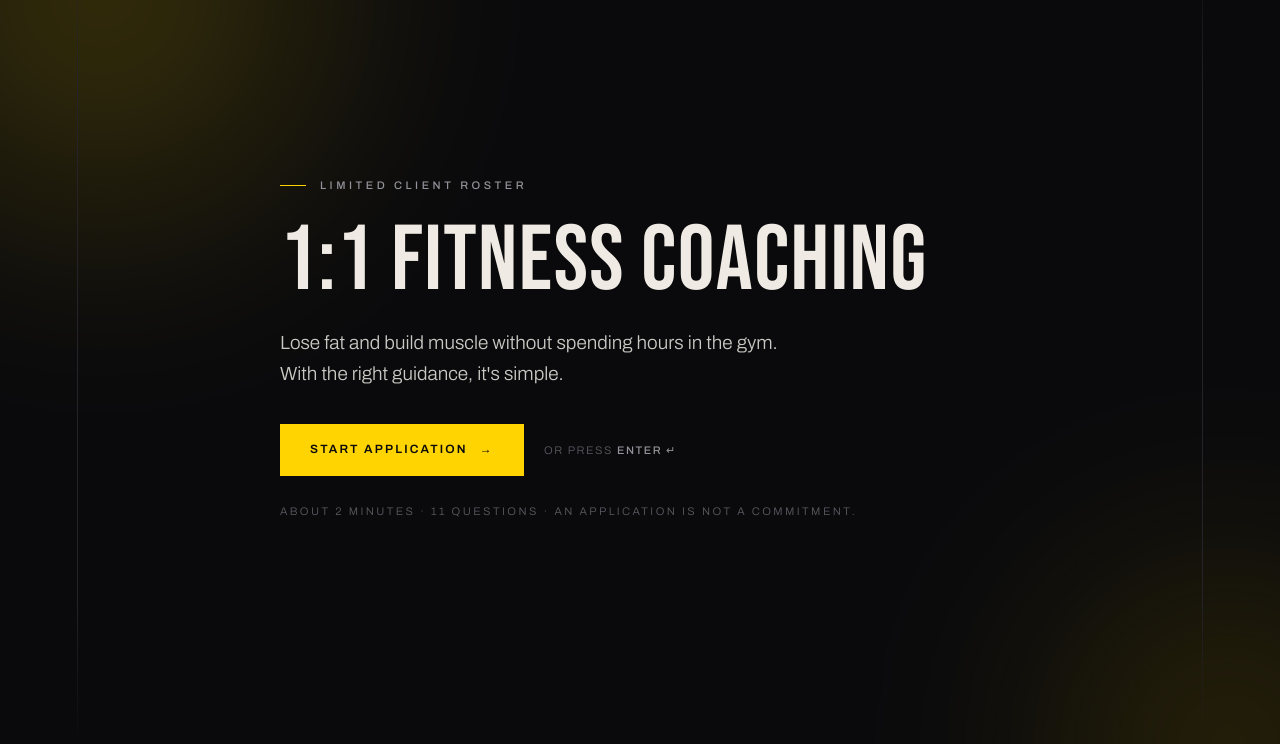
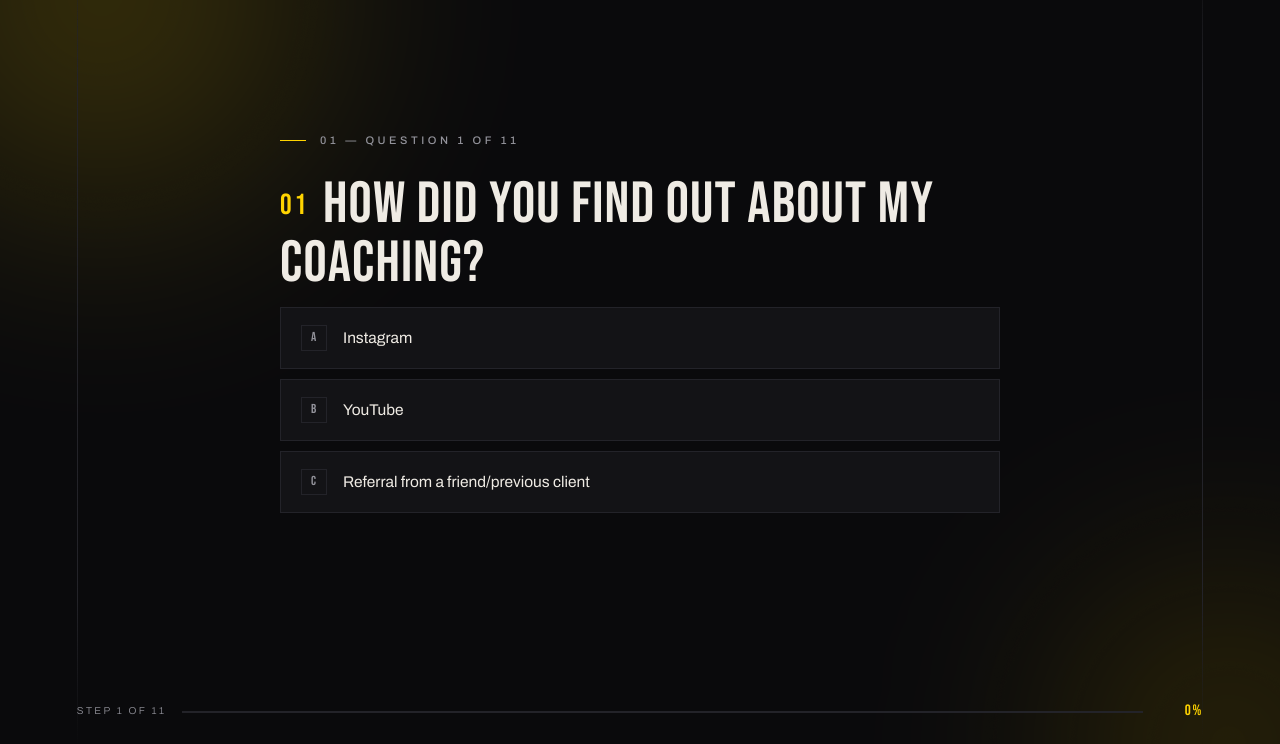
Before and after one commit to Ed-Astra-Solutions/pratyush, a plain HTML site: page apply/index.html in a window 1280 px wide. Shown: the part 56-800 px from the top of the page. Drawn offline with Linux system fonts and the light colour scheme.

Commit message:
Open the application form on the first question
Drop the welcome screen so /apply lands straight on question 1.
Boot now starts on the first configured step with the progress bar
already showing, and question 1 loses its Back button since there is
nothing behind it.

Co-Authored-By: Claude Opus 5 <noreply@anthropic.com>

```diff
--- a/apply/index.html
+++ b/apply/index.html
@@ -227,17 +227,7 @@ html.no-js .stage{height:auto;display:block;padding-top:120px}
 
 <main class="stage" id="stage">
   <!-- PL:FORM:START -->
-  <section class="screen" data-screen="welcome">
-    <p class="eyebrow" data-anim="fade-down">Limited client roster</p>
-    <h1 class="mast" data-anim="fade-up" data-anim-delay="70">1:1 Fitness Coaching</h1>
-    <p class="lead" data-anim="fade-up" data-anim-delay="140">Lose fat and build muscle without spending hours in the gym.<br>With the right guidance, it's simple.</p>
-    <div class="actions" data-anim="fade-up" data-anim-delay="210">
-      <button type="button" class="btn start"><span class="label">Start application</span> <span class="arrow">→</span></button>
-      <span class="hint">or press <b>Enter ↵</b></span>
-    </div>
-    <p class="note" data-anim="fade-in" data-anim-delay="280">About 2 minutes · 11 questions · An application is not a commitment.</p>
-  </section>
-
+  <!-- The form opens straight on question 1 - no welcome/intro screen. -->
   <section class="screen" data-screen="source">
     <p class="eyebrow" data-anim="fade-down">01 — Question 1 of 11</p>
     <h2 class="q" data-anim="fade-up" data-anim-delay="70"><span class="n" aria-hidden="true">01</span>How did you find out about my coaching?</h2>
@@ -259,9 +249,7 @@ html.no-js .stage{height:auto;display:block;padding-top:120px}
         <svg class="tick" viewBox="0 0 20 20" fill="none" stroke="currentColor" stroke-width="2.4" aria-hidden="true"><path d="M4 10.5l4 4 8-9"/></svg>
       </button>
     </div>
-    <div class="actions" data-anim="fade-up" data-anim-delay="350">
-      <button type="button" class="btn ghost back">Back</button>
-    </div>
+    <!-- first question: nothing to go back to -->
     <p class="err" role="alert"></p>
   </section>
 
@@ -596,7 +584,7 @@ document.documentElement.classList.remove('no-js');
   const byId = (id) => screens.find((s) => s.dataset.screen === id);
   const answers = {};
   const openedAt = Date.now();
-  let current = 'welcome';
+  let current = '';   // set to the first step at boot, below
   const history = [];
 
   /* ── Elementor-style entrance animations, replayed per screen ──── */
@@ -737,7 +725,7 @@ document.documentElement.classList.remove('no-js');
 
     $('.next', screen)?.addEventListener('click', () => advance(step, screen));
     // `history` is the stack of screens we came from, so Back is just a pop.
-    $('.back', screen)?.addEventListener('click', () => show(history.pop() ?? 'welcome', true));
+    $('.back', screen)?.addEventListener('click', () => show(history.pop() ?? stepIds[0], true));
     screen.addEventListener('keydown', (e) => {
       if (e.key !== 'Enter') return;
       if (e.target.tagName === 'INPUT' && step.type === 'contact' && !e.metaKey) {
@@ -748,8 +736,6 @@ document.documentElement.classList.remove('no-js');
       advance(step, screen);
     });
   });
-
-  $('.start')?.addEventListener('click', () => { history.push('welcome'); show(stepIds[0]); });
 
   // 1-9 picks an option, like a keyboard-first form
   addEventListener('keydown', (e) => {
@@ -821,8 +807,11 @@ document.documentElement.classList.remove('no-js');
     }
   });
 
-  byId('welcome').classList.add('live');
-  play(byId('welcome'));
+  // land on question 1 with the progress bar already showing
+  current = stepIds[0];
+  byId(current).classList.add('live');
+  play(byId(current));
+  progress();
 })();
 </script>
 </body>
```
